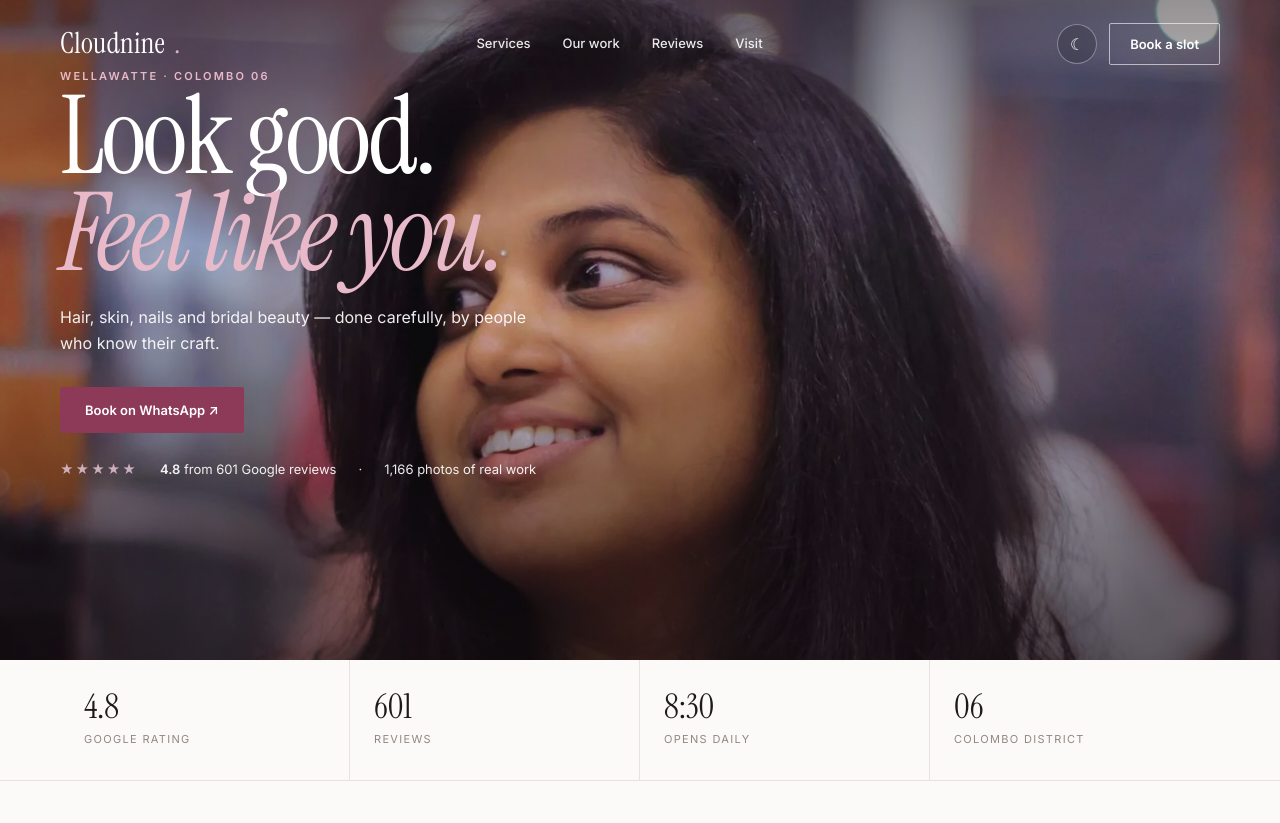
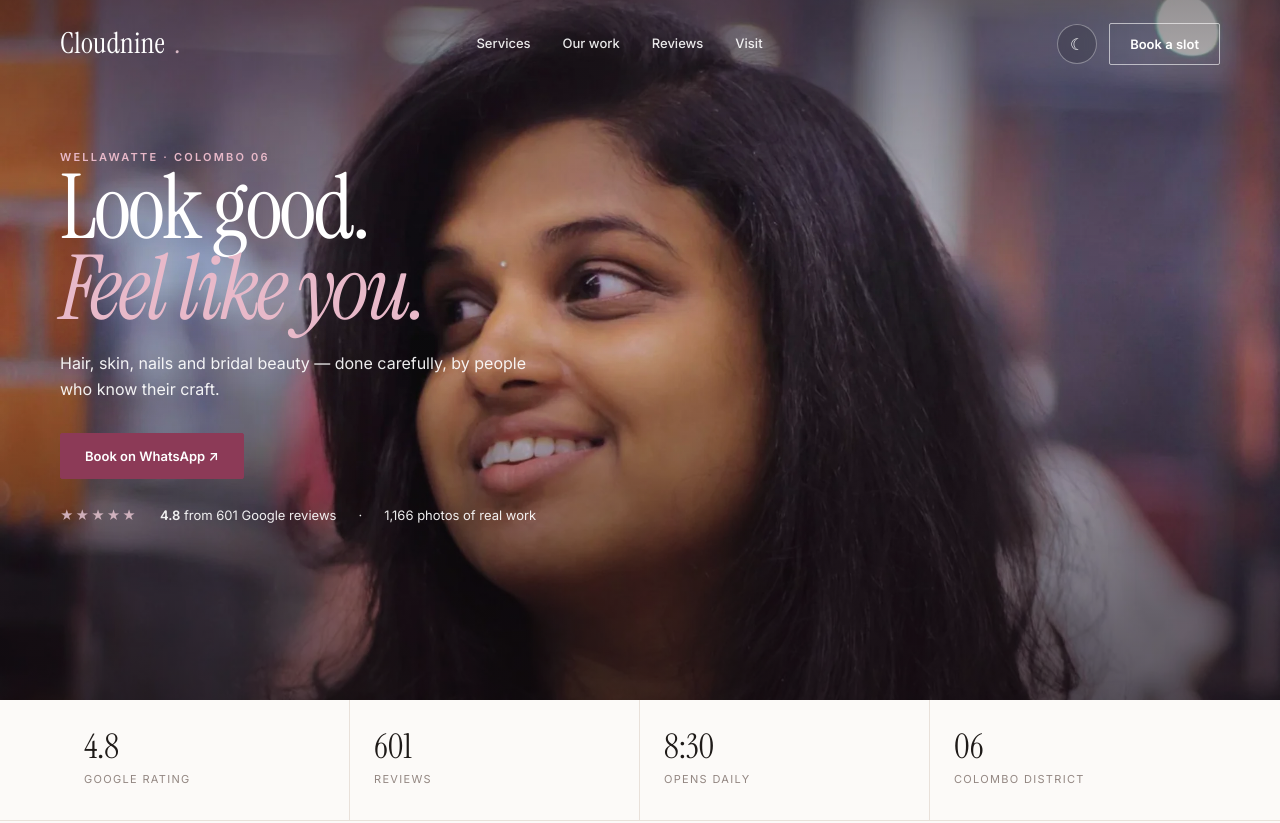
Before and after one commit to DiyonGamage/cloudnine-beauty-demo, a plain HTML site: page index.html in a window 1280 px wide. Shown: the top 823 px of the page. Drawn offline with Linux system fonts and the light colour scheme.

Commit message:
Fix hero text overlapping header at zoomed viewports

```diff
--- a/index.html
+++ b/index.html
@@ -68,13 +68,13 @@ button{font-family:inherit;cursor:pointer}
 .hdr-book:hover{background:#fff;color:#1E1A18}
 
 /* hero */
-.hero{position:relative;min-height:660px;height:82vh;max-height:860px;display:flex;align-items:flex-end;overflow:hidden}
+.hero{position:relative;min-height:700px;height:86vh;max-height:920px;display:flex;align-items:flex-end;overflow:hidden}
 .hero picture{position:absolute;inset:0}
 .hero img{position:absolute;inset:0;width:100%;height:100%;object-fit:cover;object-position:50% 28%}
 @media(max-width:900px){.hero img{object-position:50% 22%}}
 .hero::after{content:"";position:absolute;inset:0;background:linear-gradient(180deg,rgba(20,12,16,.45) 0%,rgba(20,12,16,.05) 40%,rgba(20,12,16,.62) 100%)}
-.hero-in{position:relative;z-index:2;color:#fff;padding-bottom:76px}
-.hero h1{font-family:var(--serif);font-weight:400;font-size:clamp(64px,8.5vw,126px);line-height:.9;letter-spacing:-.03em;margin:0 0 22px;max-width:860px}
+.hero-in{position:relative;z-index:2;color:#fff;padding:126px 0 70px}
+.hero h1{font-family:var(--serif);font-weight:400;font-size:clamp(58px,7vw,108px);line-height:.9;letter-spacing:-.03em;margin:0 0 22px;max-width:860px}
 .hero h1 em{font-style:italic;color:#E8B9C9}
 .hero-sub{font-size:16px;max-width:480px;opacity:.92;margin:0 0 30px;line-height:1.6}
 .hero-proof{display:flex;gap:22px;align-items:center;font-size:13px;opacity:.92;margin-top:26px;flex-wrap:wrap}
@@ -191,7 +191,7 @@ textarea{min-height:82px;resize:vertical}
   .brand{font-size:24px}
   .hdr-book{display:none}
   .hero h1{font-size:clamp(54px,14vw,80px)}
-  .hero-in{padding-bottom:52px}
+  .hero-in{padding-top:96px;padding-bottom:52px}
   .hero-sub{font-size:14px}
   .trio,.revs{grid-template-columns:1fr}
   .svc{grid-template-columns:30px 1fr auto;gap:10px;padding:20px 2px}
```
